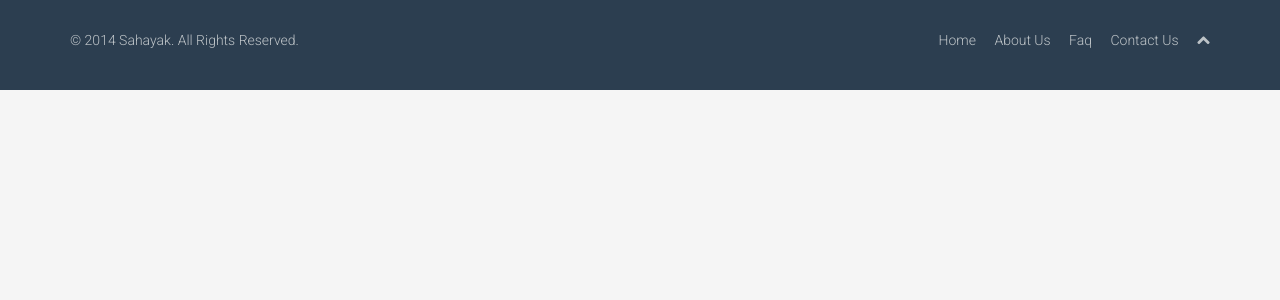
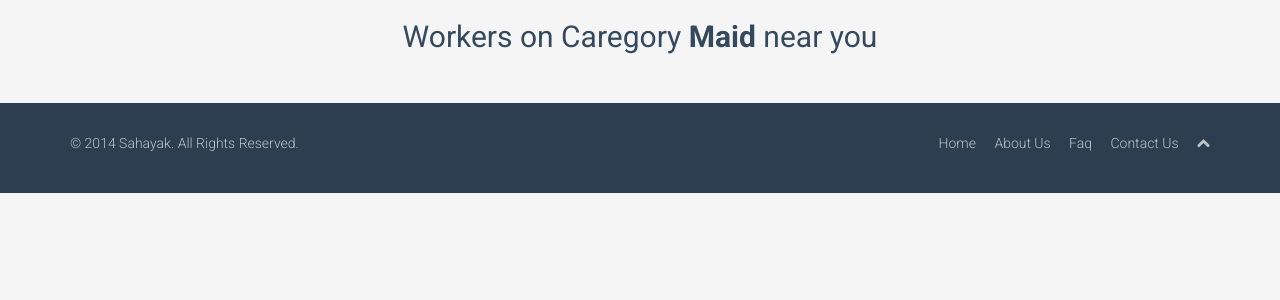
Before and after one commit to qod7/sahayak, a Django app: page /category/maid in a window 1280 px wide. Shown: the part 80-380 px from the top of the page. Run offline with Django 3.2, Linux system fonts and the light colour scheme; data comes from the database, SQL or seed files in the repository; some libraries are stand-ins or nearby versions.

Commit message:
Change to category page and workerinfo model

```diff
--- a/website/pages/models.py
+++ b/website/pages/models.py
@@ -67,9 +67,6 @@ class WorkerInfo(models.Model):
     ratingcount = models.IntegerField(default=0)
     phonenumber = models.CharField(max_length=100)
 
-    latitude = models.FloatField(default=0)
-    longitude = models.FloatField(default=0)
-
 class Job(models.Model):
     customer = models.ForeignKey(User)
     worker = models.ForeignKey(WorkerInfo)
--- a/website/pages/templates/categorypage.html
+++ b/website/pages/templates/categorypage.html
@@ -1,4 +1,13 @@
 {% extends "base.html" %}{% load staticfiles %}
 
 {% block content %}
+
+<div class="row">
+  <div class="col-lg-12">
+    <div class="center">
+      <h2>Workers on Caregory <strong>{{ category.name }}</strong> near you</h2>
+    </div>
+    <div class="gap"></div>
+  </div>
+</div>
 {% endblock content %}
```
